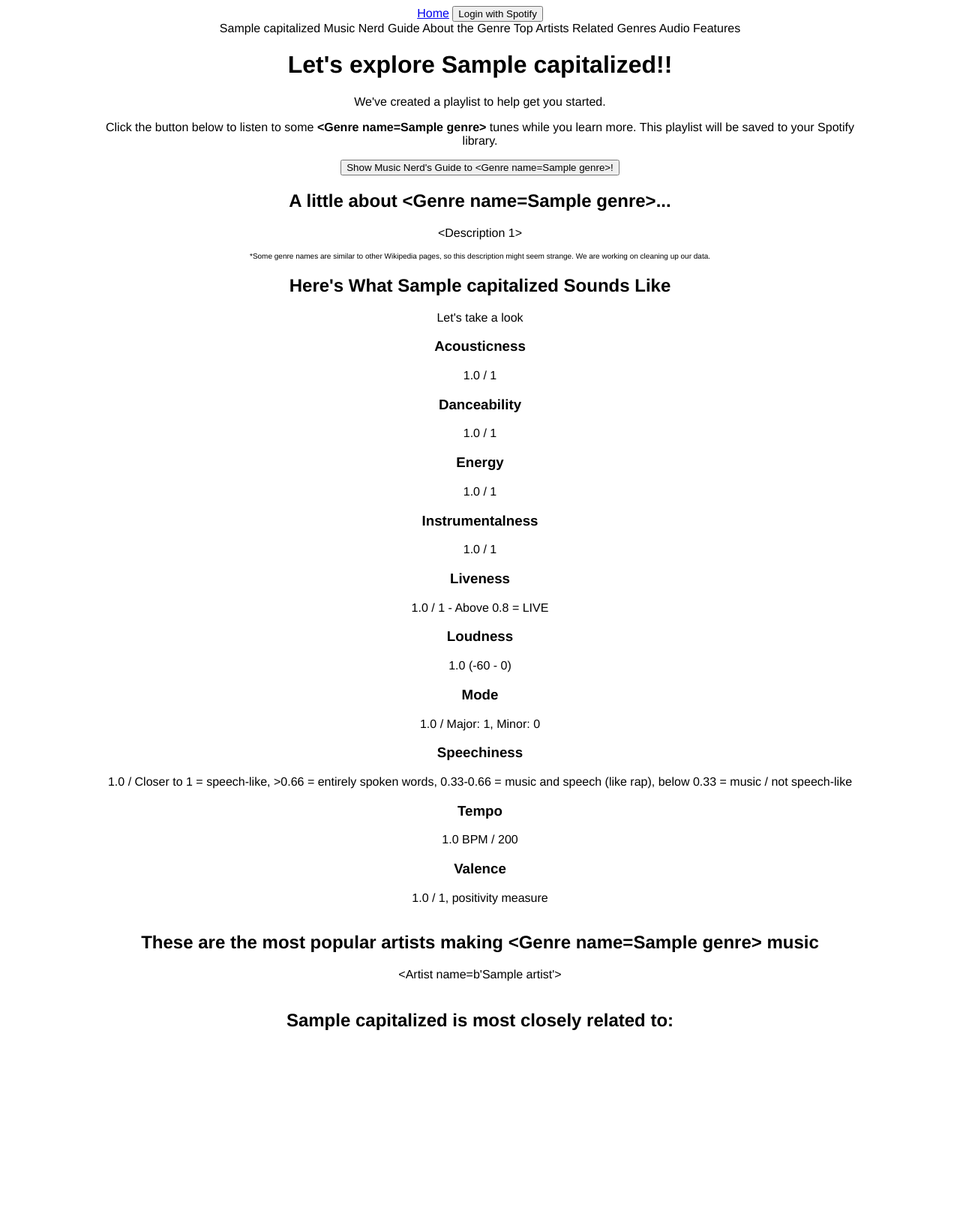
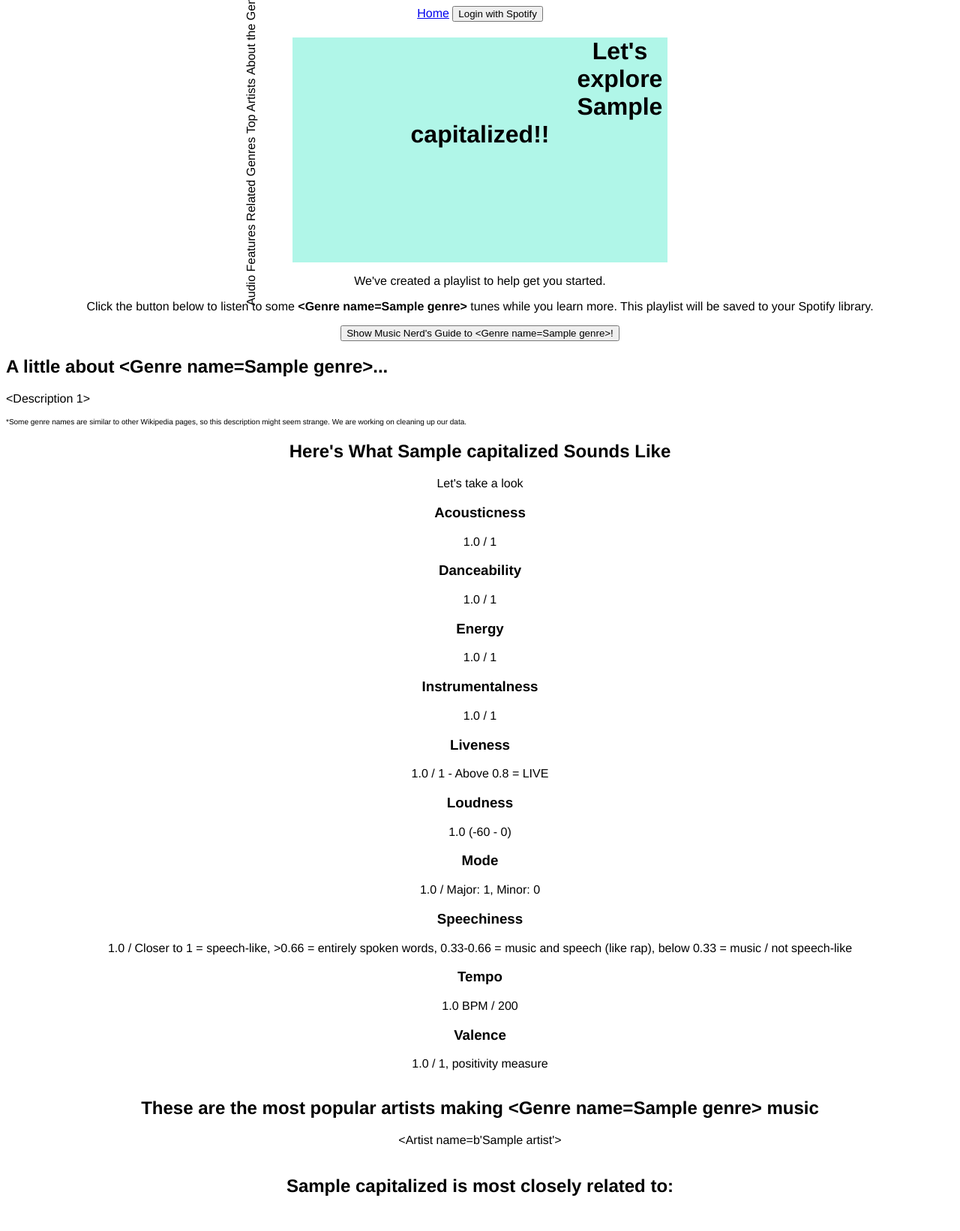
Before and after one commit to briafincher/music-nerd, a Flask app: template templates/genre-info.html in a window 1280 px wide. Shown: the whole page at 75% size. Before the commit the page ends 1374 px from the top, so only its background shows below. Run offline with Flask 2, Linux system fonts and the light colour scheme; tables that the repository leaves empty hold one stand-in row (values such as "Sample post"); the template is opened without the code that fills it: values that come from a table or form of the project are taken from there, most other values are stand-ins (such as "Sample title", 1, 10 or a date in 2020); parts of the project's set-up code (start-up, migrations or seed data) failed here and were passed over.

Commit message:
HTML for genre page

```diff
--- a/static/css/styles.css
+++ b/static/css/styles.css
@@ -7,11 +7,23 @@ HIDEimg {
     width: 200px;
 }
 
-HIDE#categories {
+#categories {
     -webkit-transform: rotate(270deg);
-    transform-origin: 50% 50% 0;
+    transform-origin: 50% 100% 0;
     float: left;
-    width: 100%;
+    width: 750px;
+    height: 100px;
+    margin-left: 5px;
+    margin-top: auto;
+}
+
+.sidebar {
+    display: inline-block;
+    -webkit-flex: auto;
+    margin-left: auto;
+    margin-top: 38px;
+    width: 140;
+    height: 25px;
 }
 
 body {
@@ -21,9 +33,26 @@ body {
 
 #main {
     margin: auto;
-    width: 80%;
+    width: 75%%;
 }
 
 #asterisk {
     font-size:10px;
 }
+
+#genre.main {
+    height: 300px;
+    width: 500px;
+    background-color: #B0F6E8;
+    margin: auto;
+}
+
+h1 #genre {
+    margin: auto;
+    width: 75%;
+    height: 20%;
+}
+
+#description.main {
+    text-align: justify;
+}
--- a/templates/genre-info.html
+++ b/templates/genre-info.html
@@ -2,12 +2,11 @@
 {% block content %}
 
 <div id='categories'>
-    <span id='genre' class='sidebar'>{{ capitalized }}</span>
+    <span id='features' class='sidebar'>Audio Features</span>
+    <span id='related' class='sidebar'>Related Genres</span>
+    <span id='top-artists' class='sidebar'>Top Artists</span>
+    <span id='description' class='sidebar'>About the Genre</span>
     <span id='playlist' class='sidebar'>Music Nerd Guide</span>
-    <span id='description' class='sidebar'>About the Genre</span>
-    <span id='top-artists' class='sidebar'>Top Artists</span>
-    <span id='related' class='sidebar'>Related Genres</span>
-    <span id='features' class='sidebar'>Audio Features</span>
 </div>
 
 <div id='main'>
@@ -111,6 +110,7 @@
 <script src="https://code.jquery.com/jquery.js"></script>
 <script>
     function renderPlaylist(evt) {
+        // AJAX to alert if user not signed in. Make a route to check & return data
         $.get('/playlist/{{genre}}', function(data) {
             $('#playlist-iframe').attr('src', data).show();
             $('#playlist-button').hide();
```
